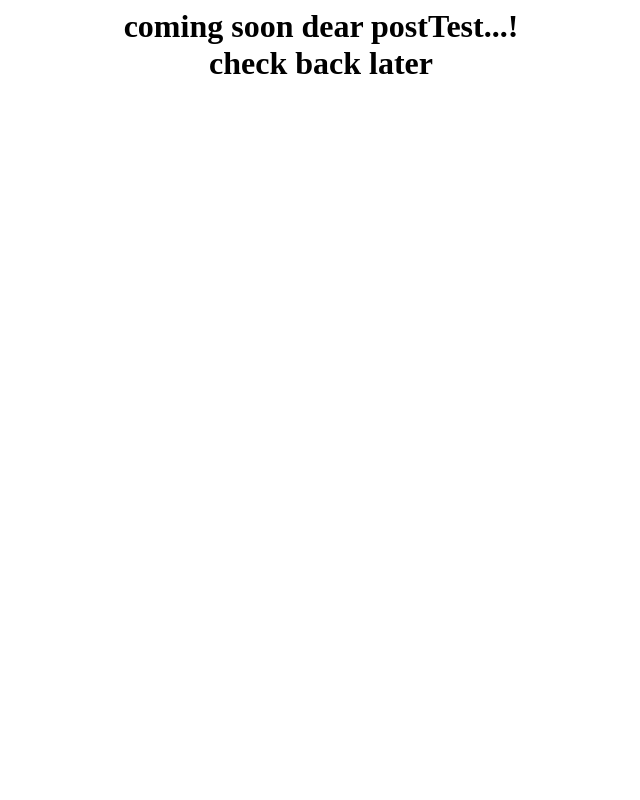
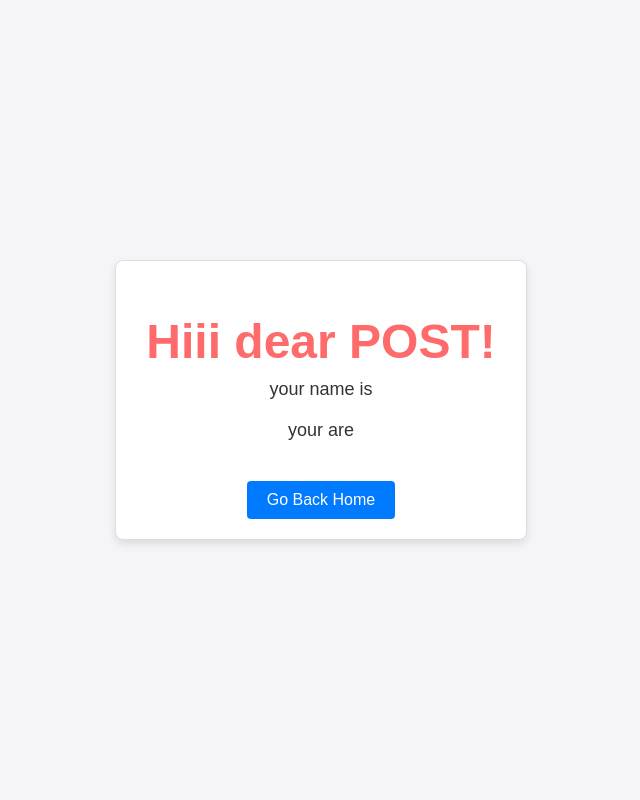
Before and after one commit to tarikkudesu/webserv, a PHP site: page /View/vPost.php in a window 1280 px wide. Shown: the whole page, without its empty margins (319-959 px from the left). Run offline with PHP 8.4, Linux system fonts and the light colour scheme; data that the repository does not hold is empty.

Commit message:
main instead of cgi

```diff
--- a/cgi-bin/php/Controller/response.php
+++ b/cgi-bin/php/Controller/response.php
@@ -3,7 +3,7 @@
 function render($vue , $data = [])
 {
 	extract($data);
-	$file ="View/". $vue;
+	$file ="cgi-bin/php/View/". $vue;
 	if (!file_exists($file))
 		throw new Exception ("Fichier introuvable: ". $file);
 	ob_start(); //stop rendring html content and start buffering all html tags as string
--- a/cgi-bin/php/View/vIndex.php
+++ b/cgi-bin/php/View/vIndex.php
@@ -18,7 +18,7 @@
         </div>
         <div class="row justify-content-center">
             <?php foreach ($members as $key => $value) { ?>
-                <div class="col-md-4"></div>
+                <div class="col-md-4 py-4"></div>
                 <div class="col-md-4">
                     <div class="stats-card">
                         <h4>
@@ -30,6 +30,7 @@
                     </div>
                 </div>
             <?php } ?>
+
         </div>
         <div class="d-flex justify-content-center align-items-center">
             <a href="/php?action=formAction" class="text-center text-decoration-none fw-bold">CGI POST Test</a>
--- a/cgi-bin/php/View/vPost.php
+++ b/cgi-bin/php/View/vPost.php
@@ -1,15 +1,56 @@
-<?php
+<head>
+	<style>
+		body {
+			font-family: Arial, sans-serif;
+			margin: 0;
+			padding: 0;
+			background-color: #f4f4f9;
+			color: #333;
+			display: flex;
+			justify-content: center;
+			align-items: center;
+			height: 100vh;
+		}
+		.error-container {
+			text-align: center;
+			max-width: 600px;
+			background-color: #ffffff;
+			border: 1px solid #ddd;
+			border-radius: 8px;
+			box-shadow: 0 4px 8px rgba(0, 0, 0, 0.1);
+			padding: 20px 30px;
+		}
+		.error-container h1 {
+			color: #ff6b6b;
+			font-size: 48px;
+			margin-bottom: 10px;
+		}
+		.error-container p {
+			font-size: 18px;
+			margin: 10px 0 20px;
+		}
+		.error-container a {
+			display: inline-block;
+			margin-top: 20px;
+			padding: 10px 20px;
+			font-size: 16px;
+			text-decoration: none;
+			background-color: #007bff;
+			color: white;
+			border-radius: 4px;
+			transition: background-color 0.3s ease;
+		}
+		.error-container a:hover {
+			background-color: #0056b3;
+		}
+	</style>
+</head>
+<body>
+	<div class="error-container">
+		<h1>Hiii dear POST!</h1>
 
-/*
- * POST view page will be developped later
- *
- * all form input names will be accessible here as separate php varriables
- * for example : <input type="text" name="inputNameUseCaseExample"/>
- *
- */
-
-?>
-
-<div align="center">
-    <h1>coming soon dear <?=$inputNameUseCaseExample ?? "postTest"?>...! </br>check back later</h1>
+		<p>your name is <b><?=$_POST["name"]?></b></p>
+		<p>your are <b><?=$_POST["job"]?></b></p>
+		<a href="/php">Go Back Home</a>
+	</body>
 </div>
```
Also changed, not shown: cgi-bin/php/Controller/controller.php (+12 -2 lines), cgi-bin/php/View/vError.php (+2 -7 lines), cgi-bin/php/index.php (+7 -24 lines), 2 other files.
